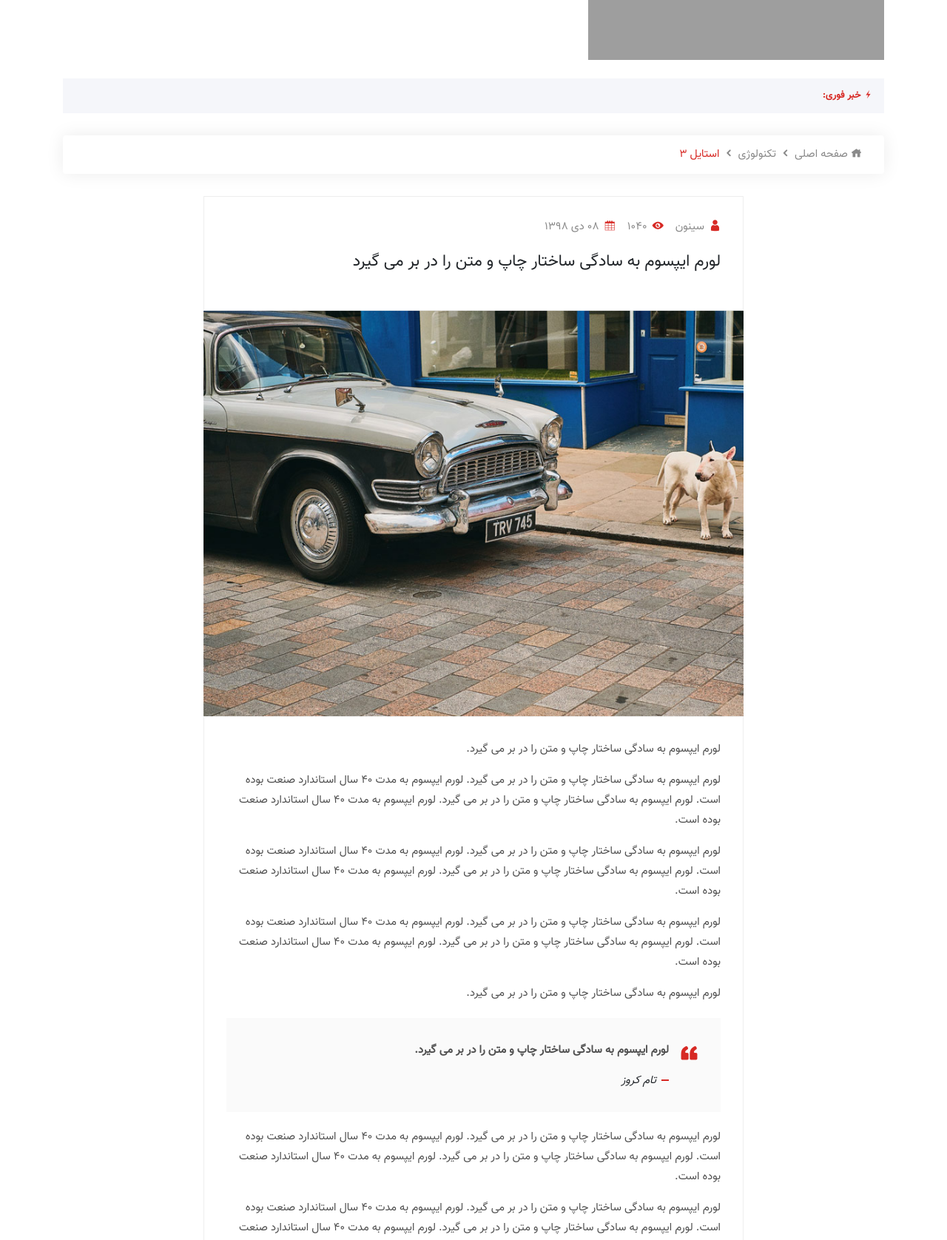
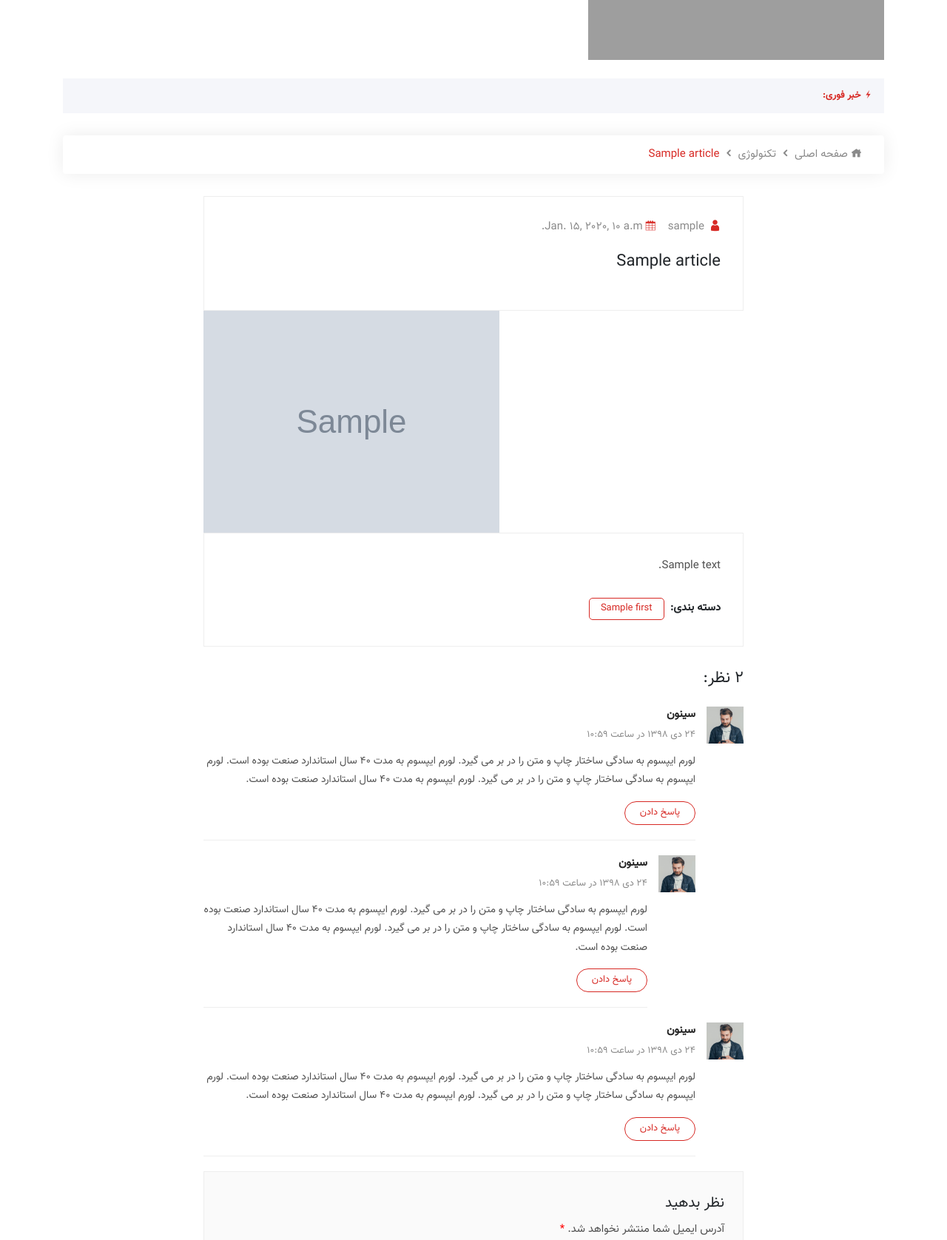
Before and after one commit to MSA2001/News-Blog, a Django app: template Blog/templates/Blog/detail.html in a window 1280 px wide. Shown: the part 244-1920 px from the top of the page at 74% size. Run offline with Django 3.2, Linux system fonts and the light colour scheme; the template is opened without the code that fills it: most values are stand-ins (such as "Sample title", 1, 10 or a date in 2020); grey boxes marked "Sample" are stand-in pictures; some libraries are stand-ins or nearby versions; some web fonts are replaced; grey boxes are pictures that could not be loaded.

Commit message:
post detail (without comments)

```diff
--- a/Blog/templates/Blog/detail.html
+++ b/Blog/templates/Blog/detail.html
@@ -125,11 +125,11 @@
         <section class="news-details-area pb-40">
             <div class="container">
                 <ul class="breadcrumb">
-                     <li><a href="#"><i class="icofont-home"></i> صفحه اصلی</a></li>
+                     <li><a href="{% url 'blog:home' %}"><i class="icofont-home"></i> صفحه اصلی</a></li>
                     <li><i class="icofont-rounded-left"></i></li>
-                    <li><a href="#">تکنولوژی</a></li>
+                    <li><a href="{% url 'blog:cat_tech' %}">تکنولوژی</a></li>
                     <li><i class="icofont-rounded-left"></i></li>
-                    <li>استایل 3</li>
+                    <li>{{ article.title }}</li>
                 </ul>
 
                 <div class="row">
@@ -137,62 +137,25 @@
                         <div class="news-details">
                             <div class="article-content">
                                 <ul class="entry-meta">
-                                    <li><i class="icofont-user"></i> <a href="#">سینون</a></li>
-                                    <li><i class="icofont-eye-alt"></i> 1040</li>
-                                    <li><i class="icofont-calendar"></i> 08 دی 1398</li>
+                                    <li><i class="icofont-user"></i> <a href="#">{{ article.author.username }}</a></li>
+                                    <li><i class="icofont-calendar"></i>{{ article.created }}</li>
                                 </ul>
 
-                                <h3>لورم ایپسوم به سادگی ساختار چاپ و متن را در بر می گیرد</h3>
+                                <h3>{{ article.title|truncatewords:8 }}</h3>
                             </div>
 
                             <div class="article-img">
-                                <img src="{% static 'assets/img/1.jpg' %}" alt="image">
+                                <img src="{{ article.image.url }}" alt="image">
                             </div>
 
                             <div class="article-content">
-                                <p>لورم ایپسوم به سادگی ساختار چاپ و متن را در بر می گیرد.</p>
-
-                                <p>لورم ایپسوم به سادگی ساختار چاپ و متن را در بر می گیرد. لورم ایپسوم به مدت 40 سال استاندارد صنعت بوده است. لورم ایپسوم به سادگی ساختار چاپ و متن را در بر می گیرد. لورم ایپسوم به مدت 40 سال استاندارد صنعت بوده است.</p>
-
-                                <p>لورم ایپسوم به سادگی ساختار چاپ و متن را در بر می گیرد. لورم ایپسوم به مدت 40 سال استاندارد صنعت بوده است. لورم ایپسوم به سادگی ساختار چاپ و متن را در بر می گیرد. لورم ایپسوم به مدت 40 سال استاندارد صنعت بوده است.</p>
-
-                                <p>لورم ایپسوم به سادگی ساختار چاپ و متن را در بر می گیرد. لورم ایپسوم به مدت 40 سال استاندارد صنعت بوده است. لورم ایپسوم به سادگی ساختار چاپ و متن را در بر می گیرد. لورم ایپسوم به مدت 40 سال استاندارد صنعت بوده است.</p>
-
-                                <p>لورم ایپسوم به سادگی ساختار چاپ و متن را در بر می گیرد.</p>
-
-                                <blockquote class="wp-block-quote">
-                                    <p>لورم ایپسوم به سادگی ساختار چاپ و متن را در بر می گیرد.</p>
-
-                                    <cite>تام کروز</cite>
-                                </blockquote>
-
-                               <p>لورم ایپسوم به سادگی ساختار چاپ و متن را در بر می گیرد. لورم ایپسوم به مدت 40 سال استاندارد صنعت بوده است. لورم ایپسوم به سادگی ساختار چاپ و متن را در بر می گیرد. لورم ایپسوم به مدت 40 سال استاندارد صنعت بوده است.</p>
-
-                                <p>لورم ایپسوم به سادگی ساختار چاپ و متن را در بر می گیرد. لورم ایپسوم به مدت 40 سال استاندارد صنعت بوده است. لورم ایپسوم به سادگی ساختار چاپ و متن را در بر می گیرد. لورم ایپسوم به مدت 40 سال استاندارد صنعت بوده است.</p>
-
-                                <p>لورم ایپسوم به سادگی ساختار چاپ و متن را در بر می گیرد.</p>
-
-                                <p>لورم ایپسوم به سادگی ساختار چاپ و متن را در بر می گیرد. لورم ایپسوم به مدت 40 سال استاندارد صنعت بوده است. لورم ایپسوم به سادگی ساختار چاپ و متن را در بر می گیرد. لورم ایپسوم به مدت 40 سال استاندارد صنعت بوده است.</p>
-
-                                <p>لورم ایپسوم به سادگی ساختار چاپ و متن را در بر می گیرد. لورم ایپسوم به مدت 40 سال استاندارد صنعت بوده است. لورم ایپسوم به سادگی ساختار چاپ و متن را در بر می گیرد. لورم ایپسوم به مدت 40 سال استاندارد صنعت بوده است.</p>
+                                <p>{{ article.body }}</p>
 
                                 <ul class="category">
                                     <li><span>دسته بندی:</span></li>
-                                    <li><a href="#">شبکه</a></li>
-                                    <li><a href="#">بازی</a></li>
-                                    <li><a href="#">نکات</a></li>
-                                    <li><a href="#">نرم افزار</a></li>
+                                    <li><a href="#">{{ article.category.all.first }}</a></li>
+
                                 </ul>
-                            </div>
-                        </div>
-
-                        <div class="post-controls-buttons">
-                            <div>
-                                <a href="#">پست بعدی</a>
-                            </div>
-
-                            <div>
-                                 <a href="#">پست قبلی</a>
                             </div>
                         </div>
 
--- a/Blog/urls.py
+++ b/Blog/urls.py
@@ -12,5 +12,5 @@
     path('login/', views.signin, name='signin'),
     path('register/', views.register, name='register'),
     path('logout/', views.user_logout, name='logout'),
-    path('posts/', views.detail, name='posts')
+    path('posts/<int:id>', views.detail, name='posts')
 ]
```
Also changed, not shown: Blog/templates/Blog/index-7.html (+9 -9 lines), Blog/templates/Blog/lifestyle.html (+6 -5 lines), Blog/templates/Blog/tech.html (+5 -5 lines), Blog/templates/Blog/travel.html (+6 -4 lines), Blog/views.py (+5 -4 lines).
